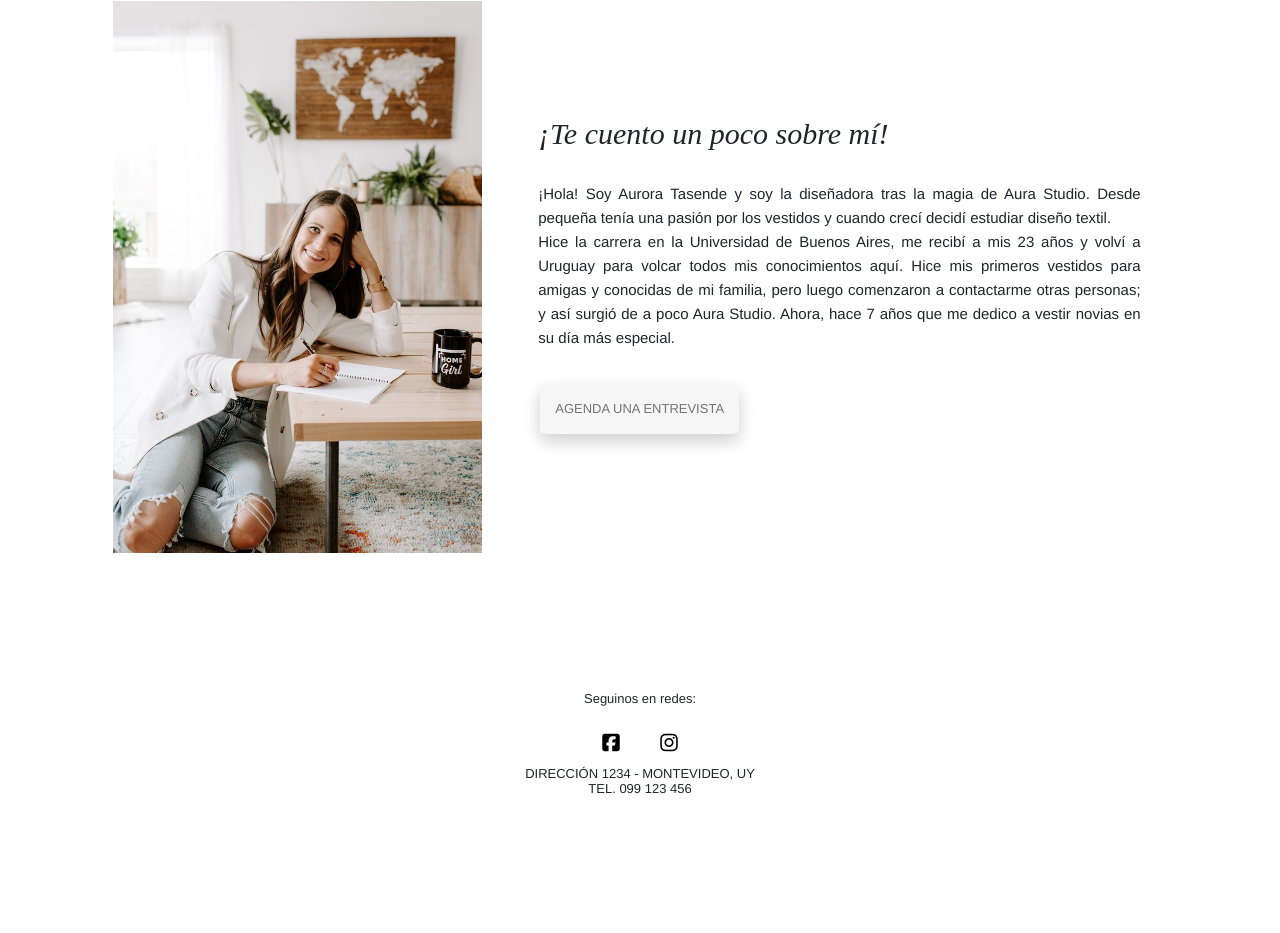
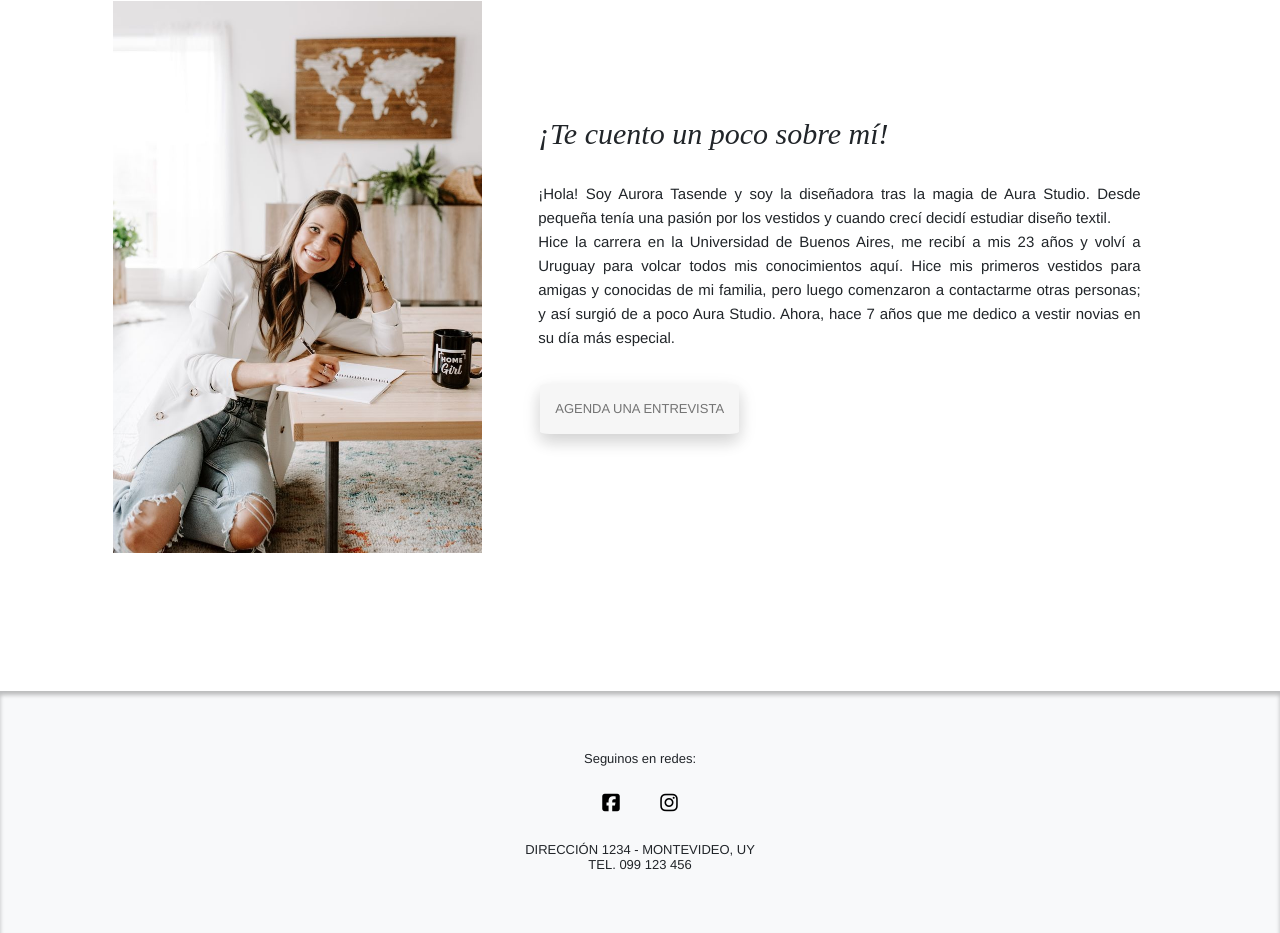
Before and after one commit to magdafb/PF_FernandezBarriosMagdalena, a plain HTML site: page pages/historia.html in a window 1280 px wide. Shown: the part 231-1164 px from the top of the page. Before the commit the page ends 1058 px from the top, so only its background shows below. Drawn offline with nearby package versions, Linux system fonts and the light colour scheme; a web font is replaced by a local one.

Commit message:
footer hist

```diff
--- a/pages/historia.html
+++ b/pages/historia.html
@@ -67,15 +67,19 @@
 </section>
 </main>
 <!--------FOOTER------------------------------->
-<footer class="footer">
-    <div class="footer-content">
-        <h2>Seguinos en redes:</h2>
-        <div class="redes">
-            <a href=”#”><i class="fa-brands fa-square-facebook"></i></a>
-            <a href=”#”><i class="fa-brands fa-instagram"></i></i></a>
-
-            <h3>DIRECCIÓN 1234 - MONTEVIDEO, UY<br>
-                TEL. 099 123 456</h3>
+<footer class="footer bg-light">
+    <div class="container text-center">
+        <div class="row justify-content-center">
+            <div class="col-md-12">
+                <h2>Seguinos en redes:</h2>
+                <div class="redes">
+                    <a href="#" target="_blank"><i class="fab fa-facebook-square"></i></a>
+                    <a href="#" target="_blank"><i class="fab fa-instagram"></i></a>
+                </div>
+            </div>
+            <div class="col-md-12 mt-3">
+                <h3>DIRECCIÓN 1234 - MONTEVIDEO, UY<br>TEL. 099 123 456</h3>
+            </div>
         </div>
     </div>
 </footer>
```
